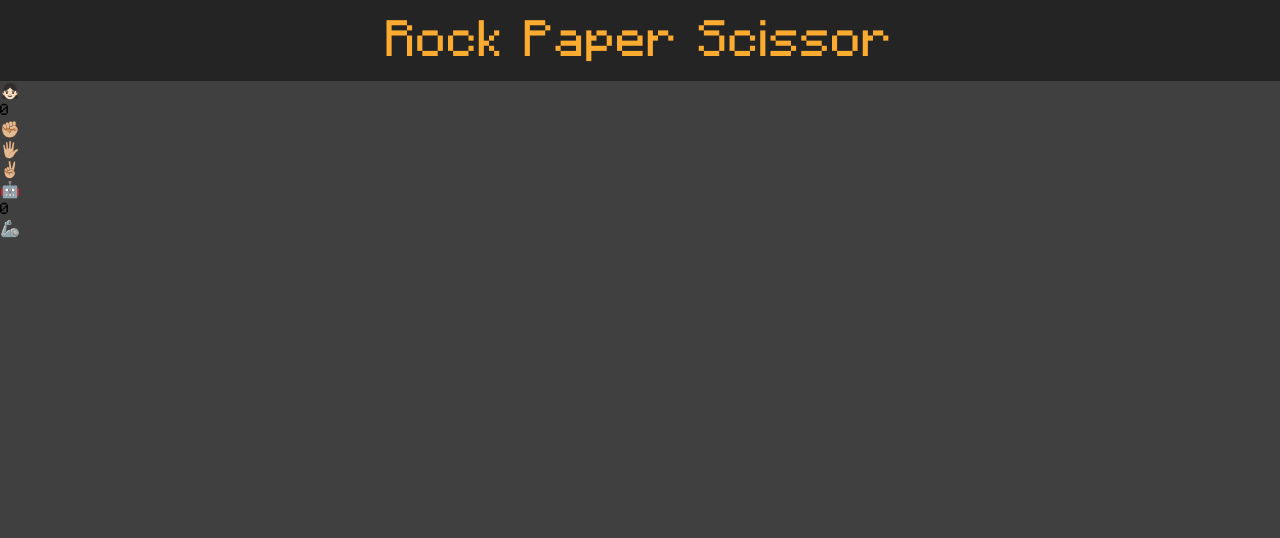
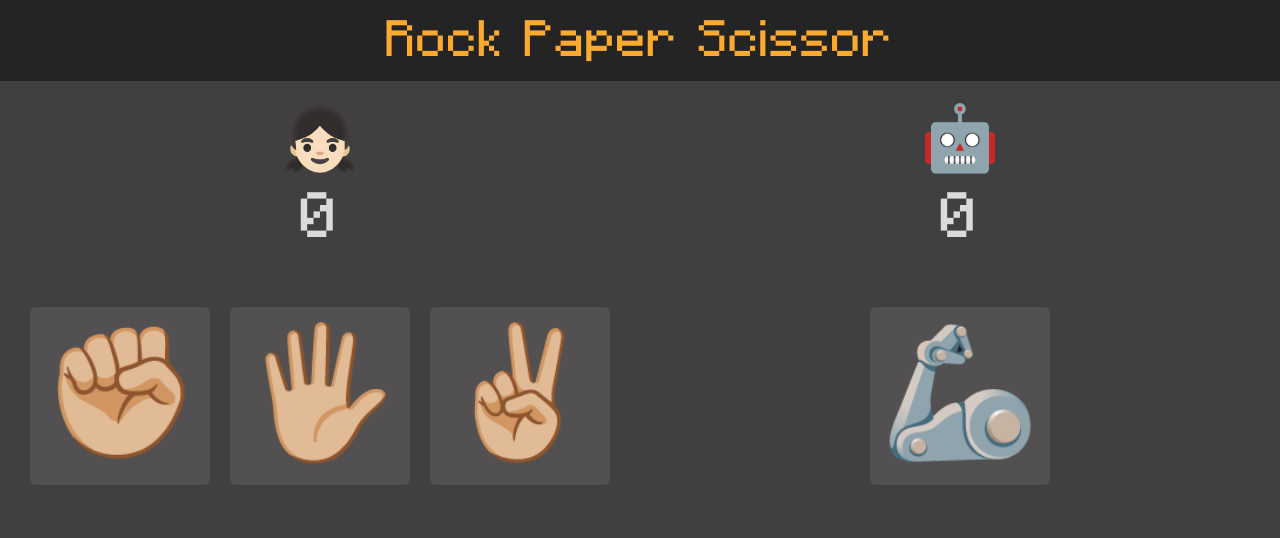
Before and after one commit to mjsilva/odin-rock-paper-scissors, a plain HTML site: page index.html in a window 1280 px wide. Drawn offline with Linux system fonts and the light colour scheme.

Commit message:
Adds game css
Adds game css looking schmick now. JS is coming on next baby!

```diff
--- a/index.html
+++ b/index.html
@@ -12,7 +12,7 @@
       <div class="logo">Rock Paper Scissor</div>
     </section>
     <section class="game">
-      <div class="human section">
+      <div class="human player">
         <div class="name">👧🏻</div>
         <div class="score">0</div>
         <div class="game-controls">
@@ -21,7 +21,7 @@
           <div class="play-card scissor">✌🏼</div>
         </div>
       </div>
-      <div class="computer section">
+      <div class="computer player">
         <div class="name">🤖</div>
         <div class="score">0</div>
         <div class="game-controls">
--- a/main.css
+++ b/main.css
@@ -30,6 +30,51 @@ body {
   padding: 10px;
 }
 
-.logo {
+.top-bar .logo {
   font-size: 4vw;
 }
+
+.game {
+  display: flex;
+  color: #fff;
+  justify-content: space-around;
+  padding-top: 20px;
+}
+
+.game > * {
+  flex-basis: 100%;
+}
+
+.game .player {
+  display: flex;
+  flex-direction: column;
+  align-items: center;
+}
+
+.game .name,
+.game .score {
+  font-size: 5vw;
+  color: #dbdbdb;
+}
+
+.game .game-controls {
+  display: flex;
+  gap: 20px;
+  padding: 50px 20px;
+}
+
+.game .play-card {
+  border-radius: 5px;
+  font-size: 10vw;
+  background-color: #857e7e44;
+  padding: 10px;
+}
+
+.game .human .play-card.choice {
+  background-color: #857e7ea7;
+}
+
+.game .human .play-card:hover {
+  cursor: pointer;
+  background-color: #857e7ea7;
+}
```
